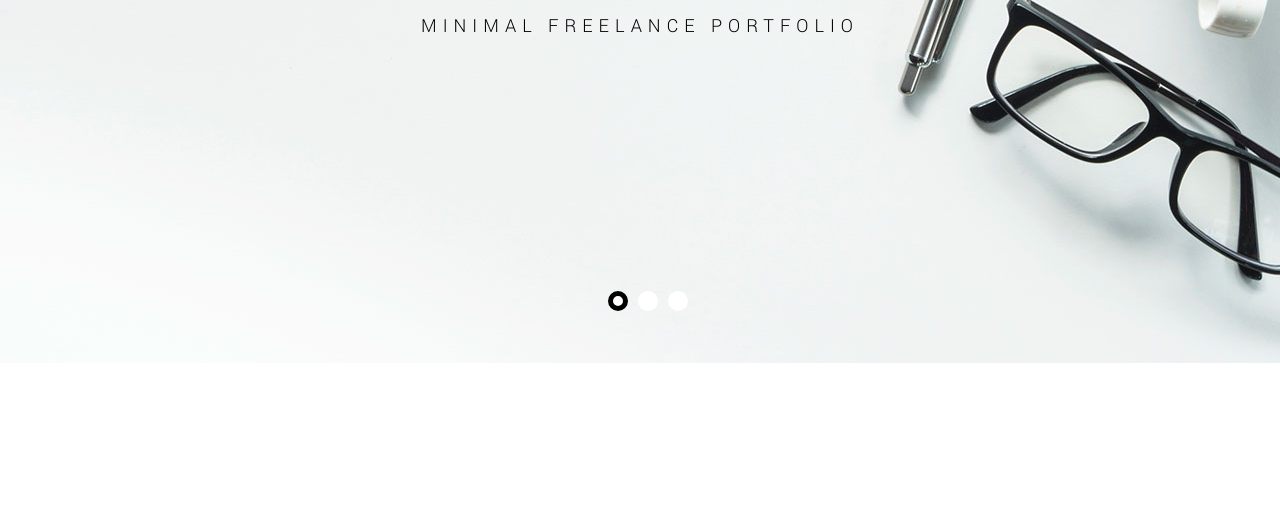
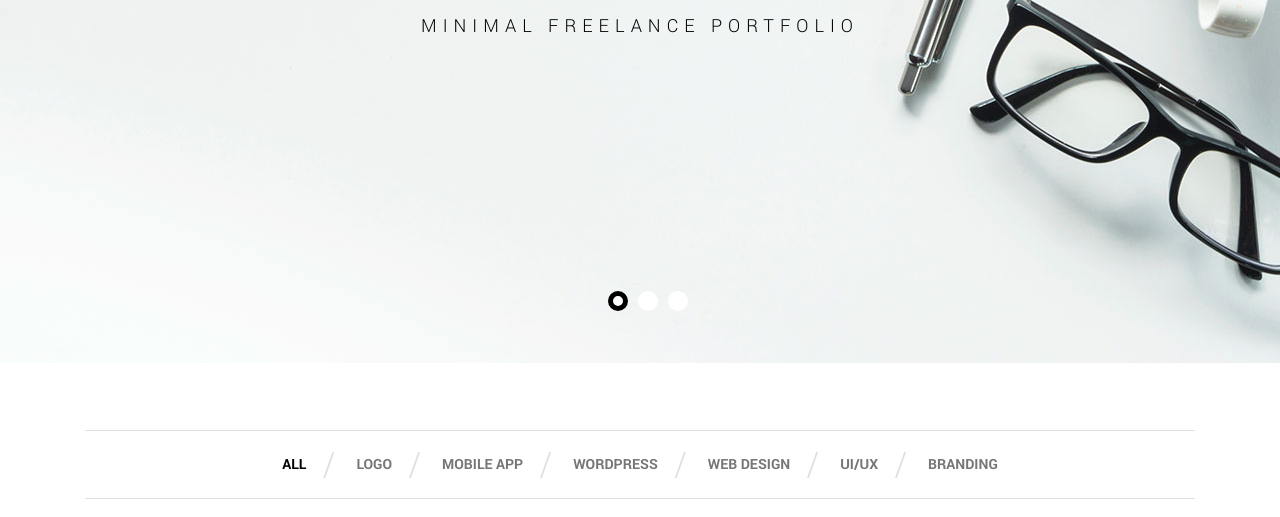
Before and after one commit to AndreyZaklitskiy/LIAN, a website: page app/index.html in a window 1280 px wide. Shown: the part 527-1044 px from the top of the page. Before the commit the page ends 924 px from the top, so only its background shows below. Drawn offline with nearby package versions, Linux system fonts and the light colour scheme; files that its build step writes are made by us from their sources.

Commit message:
main_content-menu

```diff
--- a/app/index.html
+++ b/app/index.html
@@ -10,12 +10,14 @@
 
 
 
-    <link rel="stylesheet" href="../node_modules/slick-carousel/slick/slick.css">
-    <link rel="stylesheet" href="../node_modules/slick-carousel/slick/slick-theme.css">
+
+
 
     <link rel="stylesheet" href="https://use.fontawesome.com/releases/v5.8.1/css/all.css" integrity="sha384-50oBUHEmvpQ+1lW4y57PTFmhCaXp0ML5d60M1M7uH2+nqUivzIebhndOJK28anvf" crossorigin="anonymous">
 
     <link rel="stylesheet" href="styles/main.css">
+    <link rel="stylesheet" href="../node_modules/slick-carousel/slick/slick.css">
+    <link rel="stylesheet" href="../node_modules/slick-carousel/slick/slick-theme.css">
   </head>
   <body>
 
@@ -41,11 +43,11 @@
     </div>
   </header>
 
-  <section class="home-main-section">
+  <section class="main_top-section">
     <div class="section">
-      <div class="home-main-slider">
+      <div class="main_top-slider">
 
-        <div class="home-main-slide">
+        <div class="main_top-slide">
           <div class="cont">
           <p class="title">
             Lian Creative Agency
@@ -56,7 +58,7 @@
           </div>
         </div>
 
-        <div class="home-main-slide">
+        <div class="main_top-slide">
           <div class="cont">
           <p class="title">
             Lian Creative Agency
@@ -67,7 +69,7 @@
           </div>
         </div>
 
-        <div class="home-main-slide">
+        <div class="main_top-slide">
           <div class="cont">
           <p class="title">
             Lian Creative Agency
@@ -79,6 +81,24 @@
         </div>
 
       </div>
+    </div>
+  </section>
+
+  <section class="main_content-section">
+    <div class="container">
+
+      <ul class="main_content-menu">
+        <li class="main_content-menu-item active"><a href="#">all</a></li>
+        <li class="main_content-menu-item"><a href="#">logo</a></li>
+        <li class="main_content-menu-item"><a href="#">mobile app</a></li>
+        <li class="main_content-menu-item"><a href="#">wordpress</a></li>
+        <li class="main_content-menu-item"><a href="#">web design</a></li>
+        <li class="main_content-menu-item"><a href="#">UI/UX</a></li>
+        <li class="main_content-menu-item"><a href="#">branding</a></li>
+      </ul>
+
+
+
     </div>
   </section>
 
--- a/app/scripts/main.js
+++ b/app/scripts/main.js
@@ -7,7 +7,7 @@ $(document).ready(function () {
 
   //slick main carousel
 
-  $('.home-main-slider').slick({
+  $('.main_top-slider').slick({
     dots: true,
     infinite: true,
     prevArrow: '<button type="button" class="slick-prev"><i class="fas fa-chevron-left"></i></button>',
--- a/app/styles/main.scss
+++ b/app/styles/main.scss
@@ -14,7 +14,8 @@
 
 @import "sections/header";
 @import "sections/head-section";
-@import "sections/home-main-section";
+@import "sections/main_top-section";
+@import "sections/main_content-section";
 
 
 
--- /dev/null
+++ b/app/styles/sections/_main_content-section.scss
@@ -0,0 +1,39 @@
+.main_content-section {
+
+}
+
+ul.main_content-menu {
+  margin: 33px 0;
+  border-top: 1px solid #e0e0e0;
+  border-bottom: 1px solid #e0e0e0;
+  text-align: center;
+}
+li.main_content-menu-item {
+  display: inline-block;
+  position: relative;
+  a {
+    font-family: $bold;
+    font-size: 14px;
+    color: #767676;
+    text-transform: uppercase;
+    padding: 25px 23px;
+    display: inline-block;
+  }
+  &:after {
+    content: '/';
+    display: inline-block;
+    color: #e0e0e0;
+    font-size: 40px;
+    position: absolute;
+    top: 10px;
+    right: -5px;
+  }
+  &:last-child:after {
+    display: none;
+  }
+}
+li.main_content-menu-item.active {
+  a {
+    color: #000;
+  }
+}
--- a/app/styles/sections/_home-main-section.scss
+++ b/app/styles/sections/_main_top-section.scss
@@ -1,4 +1,4 @@
-.home-main-slide {
+.main_top-slide {
   background-image: url(../../images/top-bg.jpg);
   background-repeat: no-repeat;
   background-position: center -90px;
@@ -35,8 +35,6 @@ p.title {
   letter-spacing: 4px;
 }
 
-
-
 button.slick-prev, button.slick-next {
   width: 42px;
   height: 42px;
@@ -46,7 +44,6 @@ button.slick-prev, button.slick-next {
   -moz-border-radius: 50%;
   border-radius: 50%;
   z-index: 2;
-
   .fas {
     font-size: 12px;
   }
@@ -64,15 +61,12 @@ button.slick-prev, button.slick-next {
     border: none;
   }
 }
-
-
 button.slick-prev {
   left: 20px;
   &:before {
     background-image: url(../../images/sprite/arr-l.png);
     margin-left: 11px;
   }
-
 }
 button.slick-next {
   right: 20px;
@@ -81,9 +75,7 @@ button.slick-next {
     background-image: url(../../images/sprite/arr-r.png);
     margin-left: 17px;
   }
-
 }
-
 ul.slick-dots {
   bottom: 56px;
   li {
@@ -108,11 +100,12 @@ ul.slick-dots {
   }
 }
 
-@media (max-width: 992px) {
 
-}
+
+
+//media
 @media (max-width: 768px) {
-  .home-main-slide {
+  .main_top-slide {
     background-position: -800px center;
     p {
       font-size: 14px;
@@ -125,7 +118,7 @@ ul.slick-dots {
   }
 }
 @media (max-width: 578px) {
-  .home-main-slide {
+  .main_top-slide {
     background-position: right center;
     p {
       font-size: 10px;
@@ -136,7 +129,7 @@ ul.slick-dots {
   }
 }
 @media (max-width: 480px) {
-  .home-main-slide {
+  .main_top-slide {
     background-position: right center;
     p {
       font-size: 8px;
@@ -147,6 +140,5 @@ ul.slick-dots {
     font-size: 20px;
     margin-bottom: 20px;
     letter-spacing: 2px;
-
   }
 }
```
